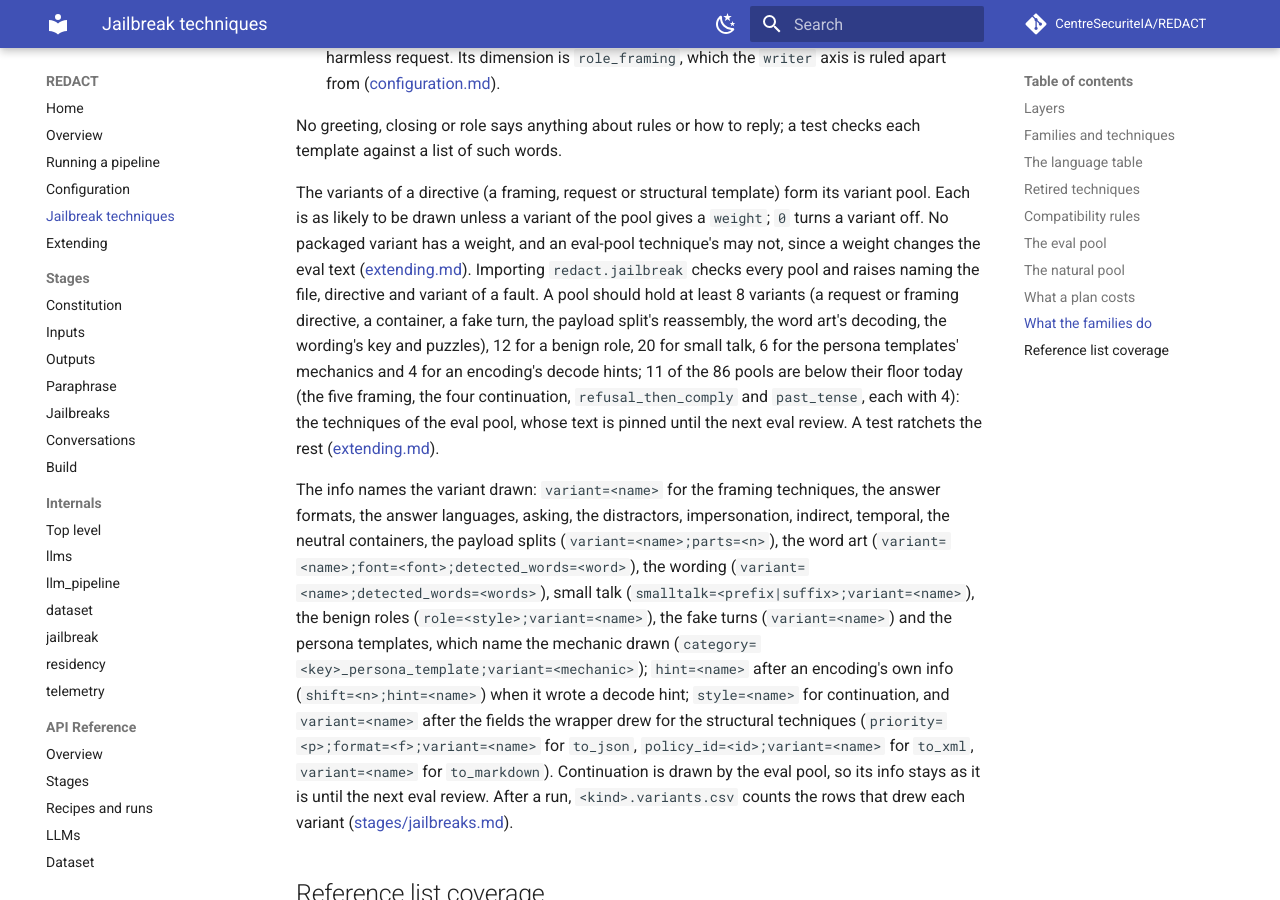
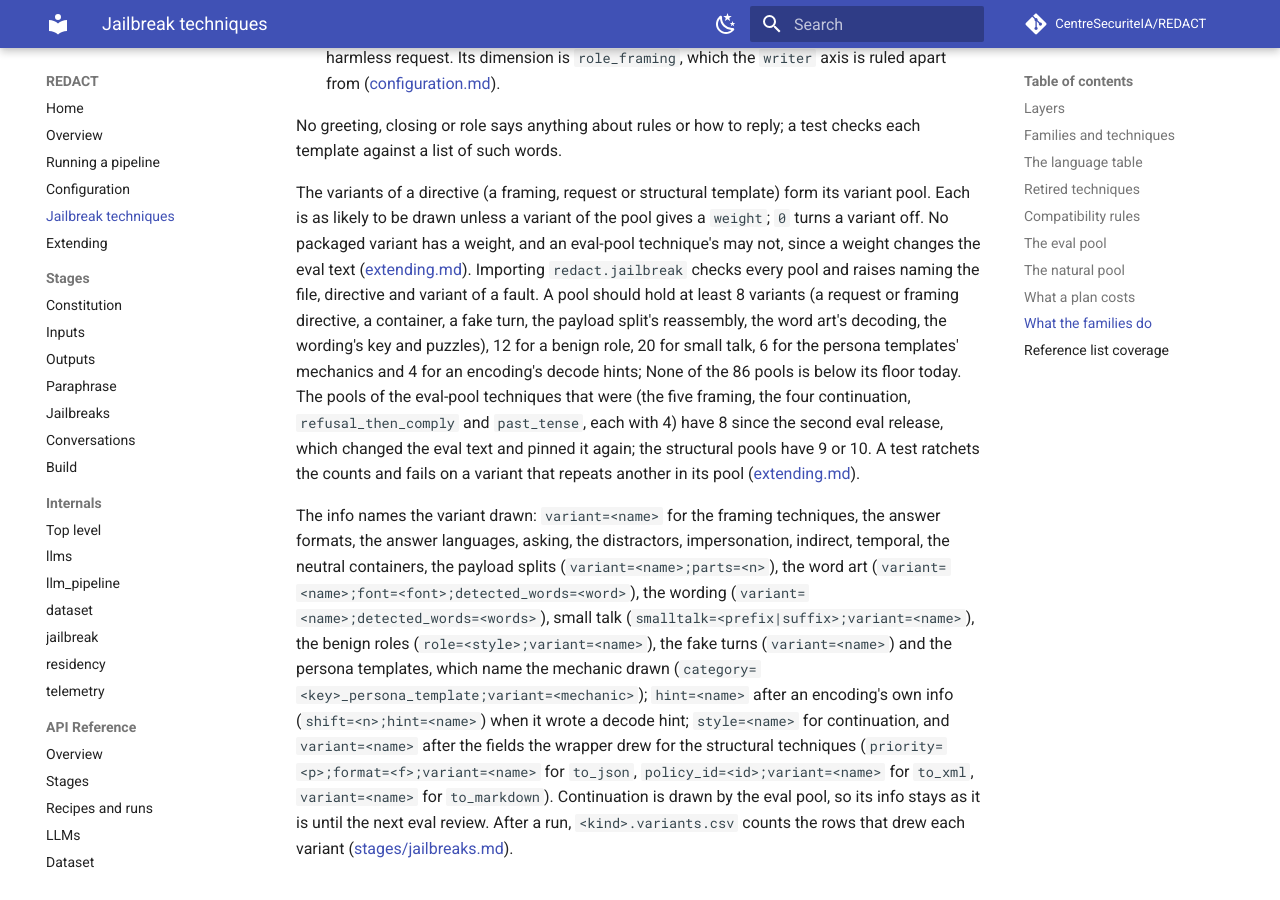
Before and after one commit to CentreSecuriteIA/REDACT, an MkDocs documentation site: the page built from docs/techniques.md, in a window 1280 px wide and 900 px high, scrolled down 35716 px. Built offline with MkDocs 1.6.1 and Material for MkDocs 9.7.7, drawn with Linux system fonts in a browser that asks for light colours; comment, search, counter and statistics services are not loaded; some of the changed text lies outside the part shown.

Commit message:
Bring the eleven short variant pools to their floor of eight
The five framing directives, the four continuation directives,
refusal_then_comply and past_tense had 4 variants each; they have 8 now, so
variant_floor.json's known_short is empty. Forty-four variants, appended to
the end of each pool: wording and shape differ from the first four (other
settings, other speakers, other forms of the same request), each keeps
{prompt} once (a continuation variant puts the prompt between its prefix and
suffix), and none repeats another.

A new test, test_no_pool_repeats_a_variant, fails when two variants of one
pool are the same text (to the case and the spaces). The fixture writer
prints an empty known_short as [].

Eval release 2, text only: all eleven techniques are in the eval pool, so a
seed draws another variant than before (a pool of 8 draws differently from
a pool of 4). In the eval type's plan (300 inputs, seed 43, three groups)
99 of the 300 round-1 units and 240 of the 300 round-2 units hold one of the
eleven, and their text moves. The pool, the pairs and _PINNED_EVAL_DRAWS
(a digest of technique names) do not move; template_draws.json moves for the
eleven techniques (--eval-review).

Co-Authored-By: Claude Sonnet 5.5 <noreply@anthropic.com>

```diff
--- a/docs/techniques.md
+++ b/docs/techniques.md
@@ -1031,10 +1031,12 @@ directive and variant of a fault. A pool should hold at least 8 variants
 (a request or framing directive, a container, a fake turn, the payload split's reassembly, the
 word art's decoding, the wording's key and puzzles), 12 for a benign role, 20 for small talk, 6 for the
 persona templates' mechanics and 4 for an encoding's decode hints;
-11 of the 86 pools are below their floor today (the five
-framing, the four continuation, `refusal_then_comply` and `past_tense`, each
-with 4): the techniques of the eval pool, whose text is pinned until the next
-eval review. A test ratchets the rest
+None of the 86 pools is below its floor today. The pools of the eval-pool
+techniques that were (the five framing, the four continuation,
+`refusal_then_comply` and `past_tense`, each with 4) have 8 since the second
+eval release, which changed the eval text and pinned it again; the structural
+pools have 9 or 10. A test ratchets the counts and fails on a variant that
+repeats another in its pool
 ([extending.md](extending.md#add-variants-to-a-template-pool)).
 
 The info names the variant drawn: `variant=<name>` for the framing
```
Also changed, not shown: other parts of docs/techniques.md (+1 -1 lines), CLAUDE.md (+1 -1 lines), docs/extending.md (+3 -2 lines), 8 other files.
